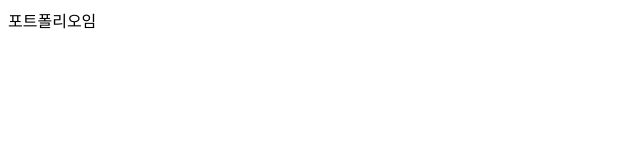
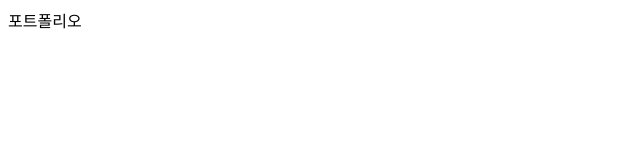
Before and after one commit to hyun-june/portfolio, a React (Create React App) app: page / in a window 1280 px wide. Shown: the top 160 px of the page, without its empty margins (0-640 px from the left). Built offline with nearby package versions, Linux system fonts and the light colour scheme.

Commit message:
file setting

```diff
--- a/src/App.js
+++ b/src/App.js
@@ -1,7 +1,7 @@
 import "./App.css";
 
 function App() {
-  return <div>포트폴리오임</div>;
+  return <div>포트폴리오</div>;
 }
 
 export default App;
```
